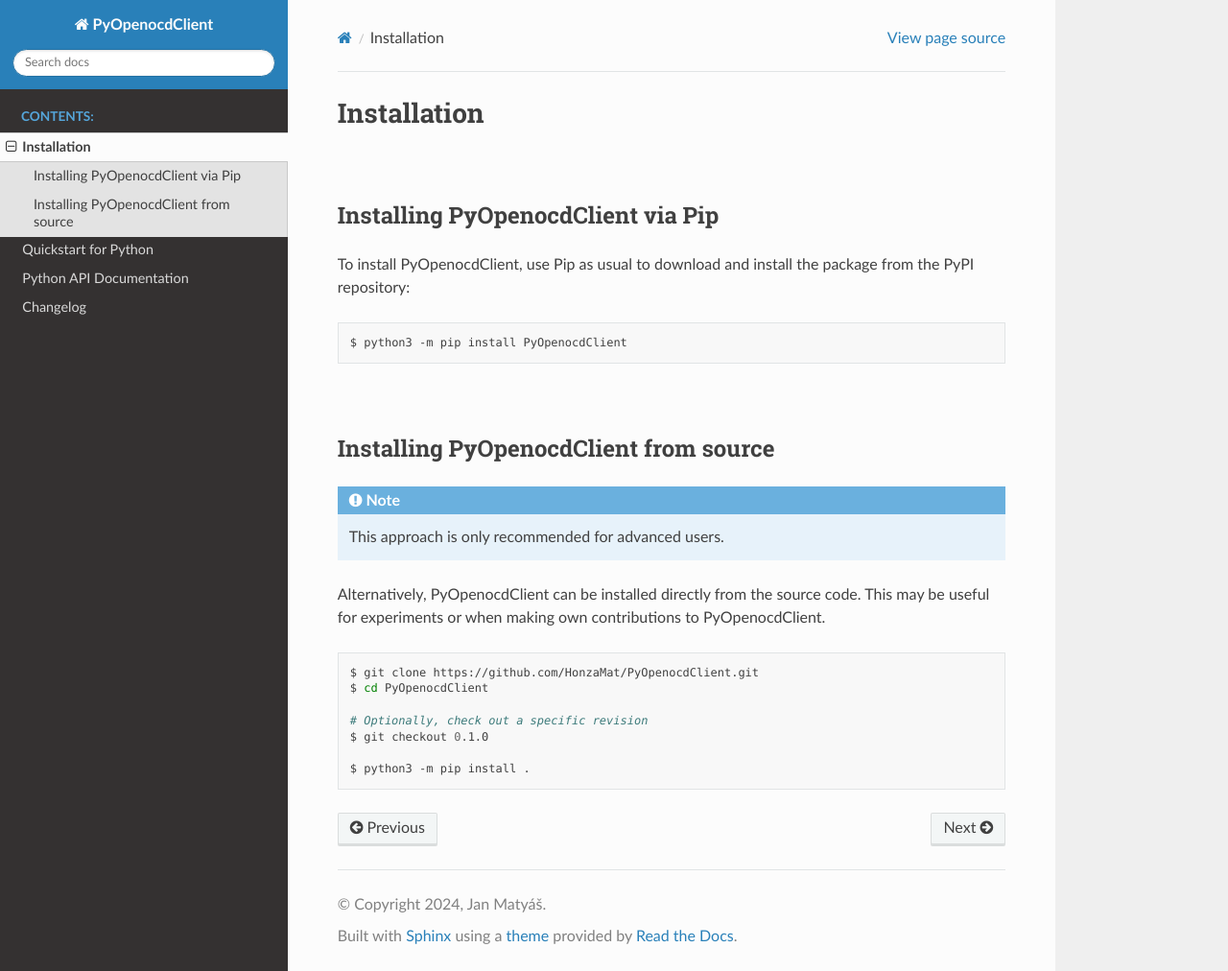
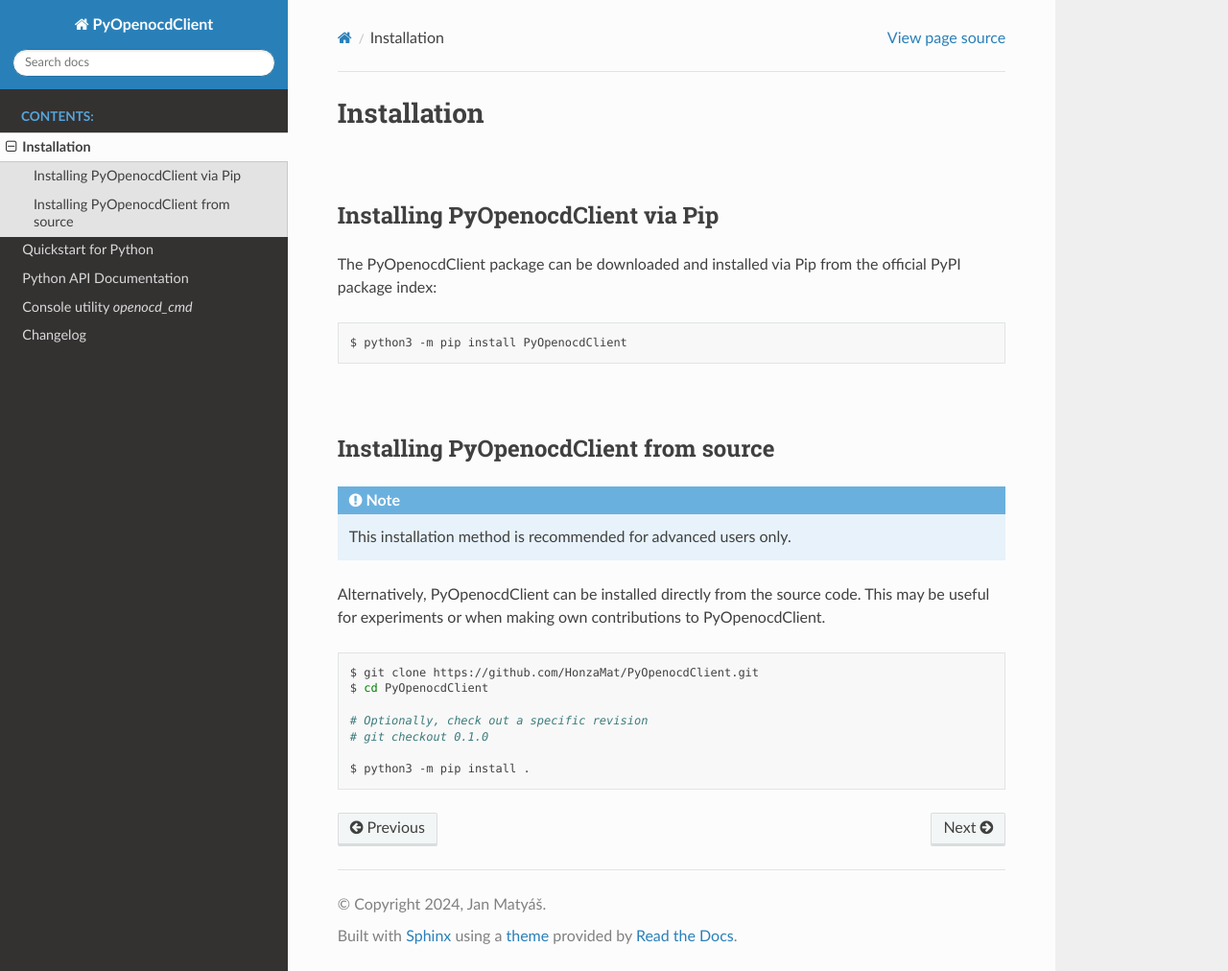
Before and after one commit to HonzaMat/PyOpenocdClient, a Sphinx documentation site: the page built from doc/installing.rst, in a window 1280 px wide and 1012 px high. Shown: the whole window at 96% size. Built offline with Sphinx 7.4.7 and the Read the Docs theme 3.1.0, drawn with Linux system fonts in a browser that asks for light colours.

Commit message:
Finalized the documentation

```diff
--- a/doc/index.rst
+++ b/doc/index.rst
@@ -28,4 +28,5 @@
    installing
    quickstart
    apidocs
+   console_utility
    Changelog<changelog>
--- a/doc/installing.rst
+++ b/doc/installing.rst
@@ -6,8 +6,8 @@
 Installing PyOpenocdClient via Pip
 ----------------------------------
 
-To install PyOpenocdClient, use Pip as usual to download and install
-the package from the PyPI repository:
+The PyOpenocdClient package can be downloaded and installed via Pip
+from the official PyPI package index:
 
 .. code-block:: bash
 
@@ -19,7 +19,7 @@
 --------------------------------------
 
 .. note::
-    This approach is only recommended for advanced users.
+    This installation method is recommended for advanced users only.
 
 Alternatively, PyOpenocdClient can be installed directly from the source code.
 This may be useful for experiments or when making own contributions to PyOpenocdClient.
@@ -30,6 +30,6 @@
     $ cd PyOpenocdClient
 
     # Optionally, check out a specific revision
-    $ git checkout 0.1.0
+    # git checkout 0.1.0
 
     $ python3 -m pip install .
--- a/doc/quickstart.rst
+++ b/doc/quickstart.rst
@@ -8,7 +8,7 @@
 on the local machine (127.0.0.1). This is sufficient for common use cases,
 so no further configuration is usually necessary.
 
-If you need to change the Tcl-RPC server port, use the `tcl port`_ command.
+If you need to change the Tcl-RPC server port, use the OpenOCD' `tcl port`_ command.
 
 To make the Tcl-RPC server accessible from remote machines, not just from
 the local machine, use OpenOCD's bindto_ command (for example, `bindto 0.0.0.0`).
@@ -64,7 +64,7 @@
 
     with PyOpenocdClient(host="some_hostname", port=1234) as ocd:
 
-        # Now interact with OpenOCD. For example:
+        # Now you can interact with OpenOCD:
         ocd.reset_halt()
         ocd.cmd("load_image path/to/program.elf")
         ocd.resume()
```
Also changed, not shown: other parts of doc/quickstart.rst (+1 -1 lines), doc/console_utility.rst (added, +82 -0 lines), 1 other file.
